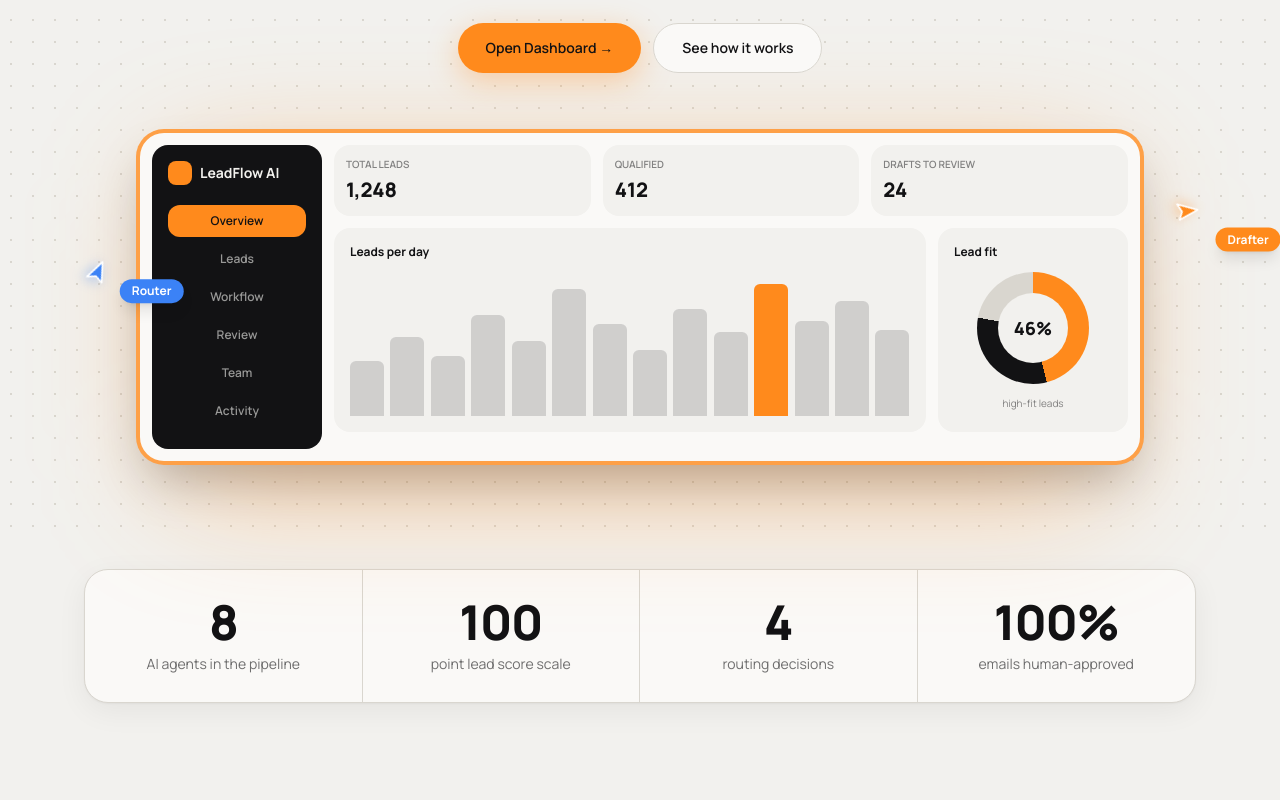
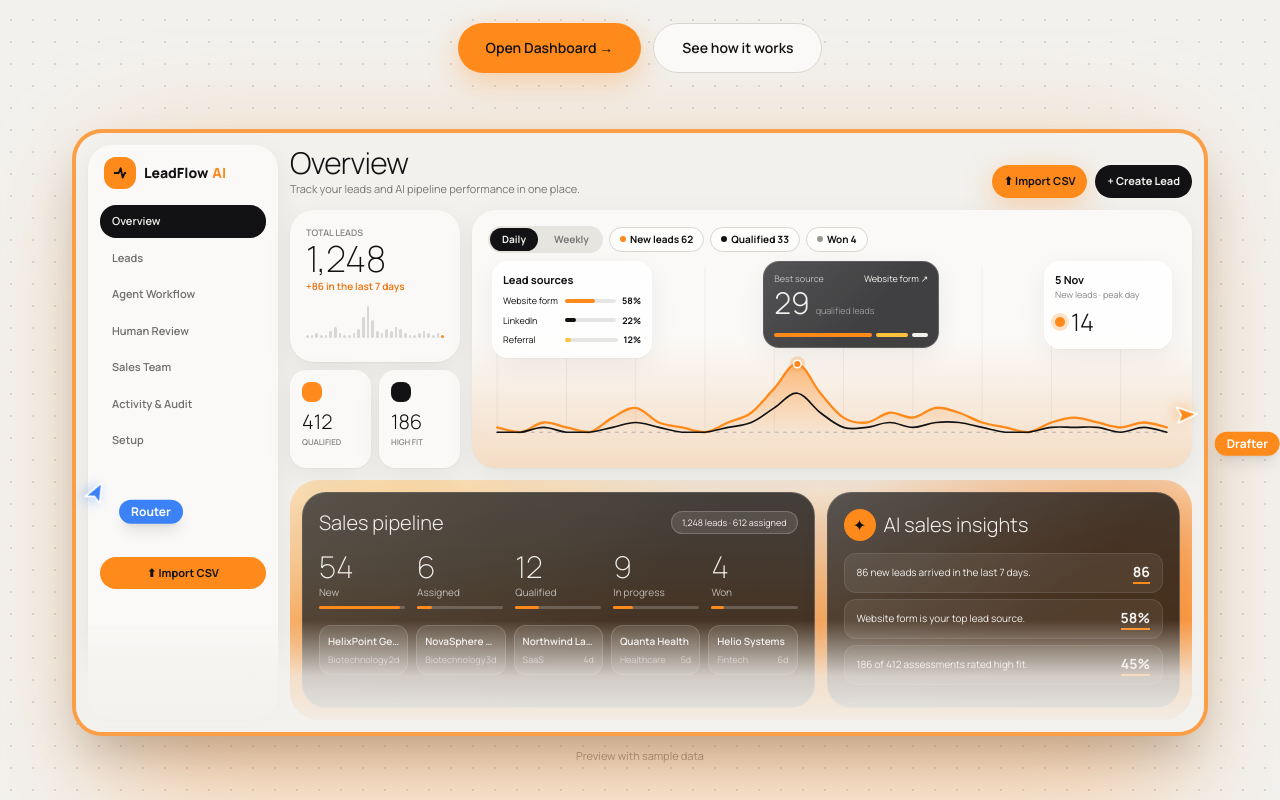
Before and after one commit to Sara-Batool5/LeadFlow-AI-vercel, a Next.js app: page / in a window 1280 px wide. Shown: the part 540-1340 px from the top of the page. Built offline with nearby package versions, Linux system fonts and the light colour scheme.

Commit message:
new update

```diff
--- a/components/HeroPreview.tsx
+++ b/components/HeroPreview.tsx
@@ -1,54 +1,110 @@
 "use client";
-import { useRef } from "react";
+import { useMemo, useRef } from "react";
 
-const BARS = [38, 55, 42, 70, 52, 88, 64, 46, 74, 58, 92, 66, 80, 60];
+// A scaled-down replica of the real dashboard Overview (sample data), cropped at the bottom.
+const N = [1, 0, 2, 1, 0, 3, 5, 2, 1, 0, 2, 4, 9, 14, 8, 3, 2, 4, 3, 5, 4, 2, 1, 0, 2, 3, 2, 1, 2, 1];
+const Q = [0, 0, 1, 0, 0, 1, 2, 1, 0, 0, 1, 2, 5, 8, 4, 1, 1, 2, 1, 2, 2, 1, 0, 0, 1, 1, 1, 0, 1, 0];
+const W = 900, H = 250, P = 12, BASE = H - 26;
 
-// A stylised product preview that tilts toward the cursor.
+function smooth(pts: [number, number][]) {
+  let d = `M${pts[0][0]},${pts[0][1]}`;
+  for (let i = 0; i < pts.length - 1; i++) {
+    const p0 = pts[i - 1] || pts[i], p1 = pts[i], p2 = pts[i + 1], p3 = pts[i + 2] || p2, t = 0.18;
+    d += ` C${p1[0] + (p2[0] - p0[0]) * t},${Math.min(BASE, p1[1] + (p2[1] - p0[1]) * t)} ${p2[0] - (p3[0] - p1[0]) * t},${Math.min(BASE, p2[1] - (p3[1] - p1[1]) * t)} ${p2[0]},${p2[1]}`;
+  }
+  return d;
+}
+
+const NAV = ["Overview", "Leads", "Agent Workflow", "Human Review", "Sales Team", "Activity & Audit", "Setup"];
+const STAGES = [["54", "New"], ["6", "Assigned"], ["12", "Qualified"], ["9", "In progress"], ["4", "Won"]];
+const LATEST = [["HelixPoint Genomics", "Biotechnology", "2d"], ["NovaSphere Research", "Biotechnology", "3d"], ["Northwind Labs", "SaaS", "4d"], ["Quanta Health", "Healthcare", "5d"], ["Helio Systems", "Fintech", "6d"]];
+
 export default function HeroPreview() {
   const ref = useRef<HTMLDivElement>(null);
+  const { nLine, qLine, area, peak } = useMemo(() => {
+    const x = (i: number) => P + (i * (W - 2 * P)) / (N.length - 1), y = (v: number) => BASE - (v / 32) * (BASE - 20);
+    const n = N.map((v, i) => [x(i), y(v)] as [number, number]), q = Q.map((v, i) => [x(i), y(v)] as [number, number]);
+    const nl = smooth(n);
+    return { nLine: nl, qLine: smooth(q), area: `${nl} L${x(N.length - 1)},${BASE} L${x(0)},${BASE} Z`, peak: n[13] };
+  }, []);
+
   const move = (e: React.PointerEvent) => {
     const el = ref.current!, r = el.getBoundingClientRect();
     const x = (e.clientX - r.left) / r.width - 0.5, y = (e.clientY - r.top) / r.height - 0.5;
-    el.style.transform = `perspective(1200px) rotateY(${x * 6}deg) rotateX(${-y * 5}deg)`;
+    el.style.transform = `perspective(1400px) rotateY(${x * 5}deg) rotateX(${-y * 4}deg)`;
   };
-  const reset = () => { if (ref.current) ref.current.style.transform = "perspective(1200px)"; };
+  const reset = () => { if (ref.current) ref.current.style.transform = "perspective(1400px)"; };
+
   return (
-    <div className="relative mx-auto mt-14 max-w-5xl px-2" onPointerMove={move} onPointerLeave={reset}>
+    <div className="relative mx-auto mt-14 max-w-6xl px-2" onPointerMove={move} onPointerLeave={reset}>
       <div className="absolute inset-x-10 -bottom-6 top-10 rounded-[40px] bg-tangerine/40 blur-3xl" />
-      <div ref={ref} className="relative rounded-[28px] border-4 border-tangerine/80 bg-paper p-3 shadow-2xl transition-transform duration-200 ease-out">
-        <div className="grid gap-3 md:grid-cols-[170px_1fr]">
-          <div className="hidden rounded-2xl bg-onyx p-4 text-chalk md:block">
-            <div className="mb-5 flex items-center gap-2 text-sm font-bold"><span className="h-6 w-6 rounded-lg bg-tangerine" />LeadFlow AI</div>
-            {["Overview", "Leads", "Workflow", "Review", "Team", "Activity"].map((n, i) => (
-              <div key={n} className={`mb-1.5 rounded-xl px-3 py-2 text-xs font-semibold ${i === 0 ? "bg-tangerine text-onyx" : "text-chalk/60"}`}>{n}</div>
-            ))}
-          </div>
-          <div className="space-y-3 text-left">
-            <div className="grid grid-cols-3 gap-3">
-              {[["Total leads", "1,248"], ["Qualified", "412"], ["Drafts to review", "24"]].map(([k, v]) => (
-                <div key={k} className="rounded-2xl bg-chalk p-3"><div className="text-[10px] font-semibold uppercase text-onyx/50">{k}</div><div className="mt-1 text-xl font-extrabold">{v}</div></div>
-              ))}
+      <div ref={ref} className="relative max-h-[560px] overflow-hidden rounded-[30px] border-4 border-tangerine/80 bg-chalk p-3 text-left shadow-2xl transition-transform duration-200 ease-out md:max-h-[640px]">
+        <div className="grid gap-3 md:grid-cols-[190px_1fr]">
+          {/* sidebar */}
+          <aside className="hidden flex-col rounded-3xl bg-paper p-3 shadow-soft md:flex">
+            <div className="mb-4 flex items-center gap-2 px-1 text-sm font-extrabold"><span className="grid h-8 w-8 place-items-center rounded-xl bg-tangerine"><svg width="16" height="16" viewBox="0 0 24 24" fill="none" stroke="#121214" strokeWidth="2.8" strokeLinecap="round" strokeLinejoin="round"><path d="M4 12h6l3-7 3 14 3-7h1" /></svg></span>LeadFlow <span className="-ml-1 text-tangerine">AI</span></div>
+            {NAV.map((n, i) => <div key={n} className={`mb-1 rounded-2xl px-3 py-2 text-[11px] font-semibold ${i === 0 ? "bg-onyx text-chalk" : "text-onyx/60"}`}>{n}</div>)}
+            <div className="mt-24 rounded-full bg-tangerine py-2 text-center text-[11px] font-bold">⬆ Import CSV</div>
+          </aside>
+
+          <div className="min-w-0 space-y-3">
+            <div className="flex items-end justify-between gap-3">
+              <div><div className="text-3xl font-light tracking-tight">Overview</div><div className="text-[11px] text-onyx/55">Track your leads and AI pipeline performance in one place.</div></div>
+              <div className="flex gap-2 text-[11px] font-bold"><span className="rounded-full bg-tangerine px-3 py-2 shadow-glow">⬆ Import CSV</span><span className="rounded-full bg-onyx px-3 py-2 text-chalk">+ Create Lead</span></div>
             </div>
-            <div className="grid gap-3 md:grid-cols-[1fr_190px]">
-              <div className="rounded-2xl bg-chalk p-4">
-                <div className="mb-3 text-xs font-bold">Leads per day</div>
-                <div className="flex h-36 items-end gap-1.5">
-                  {BARS.map((b, i) => (
-                    <div key={i} className="group relative flex-1 origin-bottom rounded-t-md bg-onyx/15 transition-colors hover:bg-tangerine" style={{ height: `${b}%`, animation: `grow .8s ${i * 50}ms both cubic-bezier(.2,.7,.2,1)`, background: i === 10 ? "#FF8A1C" : undefined }} />
-                  ))}
+
+            <div className="grid gap-3 lg:grid-cols-[170px_1fr]">
+              <div className="hidden grid-cols-2 gap-2 lg:grid lg:grid-cols-1">
+                <div className="rounded-3xl bg-paper p-4 shadow-soft"><div className="text-[9px] font-semibold uppercase text-onyx/50">Total leads</div><div className="text-4xl font-extralight">1,248</div><div className="text-[10px] font-semibold text-tangerine-dark">+86 in the last 7 days</div>
+                  <div className="mt-3 flex h-8 items-end gap-[2px]">{N.map((v, i) => <span key={i} className="flex-1 rounded-sm bg-onyx/15" style={{ height: `${Math.max(10, (v / 14) * 100)}%`, background: i === 29 ? "#FF8A1C" : undefined }} />)}</div></div>
+                <div className="grid grid-cols-2 gap-2">{[["412", "Qualified"], ["186", "High fit"]].map(([v, k], i) => <div key={k} className="rounded-2xl bg-paper p-3 shadow-soft"><div className={`mb-1.5 h-5 w-5 rounded-lg ${i ? "bg-onyx" : "bg-tangerine"}`} /><div className="text-xl font-light">{v}</div><div className="text-[8px] font-semibold uppercase text-onyx/50">{k}</div></div>)}</div>
+              </div>
+
+              <div className="relative overflow-hidden rounded-3xl bg-gradient-to-b from-paper via-paper to-tangerine/20 p-4 shadow-soft">
+                <div className="mb-2 flex flex-wrap items-center gap-1.5 text-[10px] font-bold">
+                  <span className="flex gap-1 rounded-full bg-chalk-2 p-0.5"><span className="rounded-full bg-onyx px-3 py-1 text-chalk">Daily</span><span className="px-3 py-1 text-onyx/50">Weekly</span></span>
+                  {[["#FF8A1C", "New leads", "62"], ["#121214", "Qualified", "33"], ["#9A978F", "Won", "4"]].map(([c, l, v]) => <span key={l} className="inline-flex items-center gap-1 rounded-full border border-chalk-3 bg-white/70 px-2.5 py-1"><span className="h-1.5 w-1.5 rounded-full" style={{ background: c }} />{l} {v}</span>)}
+                </div>
+                <div className="relative">
+                  <svg viewBox={`0 0 ${W} ${H}`} className="w-full">
+                    <defs><linearGradient id="hp" x1="0" x2="0" y1="0" y2="1"><stop offset="0" stopColor="#FF8A1C" stopOpacity=".55" /><stop offset="1" stopColor="#FF8A1C" stopOpacity="0" /></linearGradient></defs>
+                    {[0, 3, 6, 9, 12, 15, 18, 21, 24, 27].map((i) => <line key={i} x1={P + (i * (W - 2 * P)) / 29} x2={P + (i * (W - 2 * P)) / 29} y1="8" y2={BASE} stroke="#121214" strokeOpacity=".07" />)}
+                    <line x1={P} x2={W - P} y1={BASE} y2={BASE} stroke="#121214" strokeOpacity=".35" strokeDasharray="5 6" />
+                    <path d={area} fill="url(#hp)" /><path d={nLine} fill="none" stroke="#FF8A1C" strokeWidth="3" strokeLinecap="round" /><path d={qLine} fill="none" stroke="#121214" strokeWidth="2.2" strokeLinecap="round" />
+                    <circle cx={peak[0]} cy={peak[1]} r="10" fill="#FF8A1C" fillOpacity=".25" /><circle cx={peak[0]} cy={peak[1]} r="5" fill="#FF8A1C" stroke="#fff" strokeWidth="2" />
+                  </svg>
+                  <div className="absolute left-1 top-0 hidden w-40 rounded-2xl border border-white/70 bg-white/80 p-2.5 text-[9px] shadow-soft backdrop-blur md:block">
+                    <b className="text-[11px]">Lead sources</b>
+                    {[["Website form", 58, "#FF8A1C"], ["LinkedIn", 22, "#121214"], ["Referral", 12, "#FFC23D"]].map(([k, p, c]) => <div key={k as string} className="mt-1.5 flex items-center gap-1.5"><span className="w-14 truncate">{k}</span><span className="h-1 flex-1 rounded-full bg-onyx/10"><span className="block h-1 rounded-full" style={{ width: `${p}%`, background: c as string }} /></span><b>{p}%</b></div>)}
+                  </div>
+                  <div className="absolute left-[40%] top-0 hidden w-44 rounded-2xl border border-white/15 p-2.5 text-[9px] text-chalk shadow-soft backdrop-blur md:block" style={{ background: "linear-gradient(135deg,rgba(255,255,255,.1),transparent 60%),rgba(18,18,20,.8)" }}>
+                    <div className="flex justify-between text-chalk/70"><span>Best source</span><span className="text-chalk">Website form ↗</span></div><div className="text-3xl font-light">29 <span className="text-[9px] text-chalk/60">qualified leads</span></div>
+                    <div className="mt-1 flex h-1 gap-1"><span className="flex-[6] rounded-full bg-tangerine" /><span className="flex-[2] rounded-full bg-[#FFC23D]" /><span className="flex-1 rounded-full bg-chalk" /></div>
+                  </div>
+                  <div className="absolute right-1 top-0 hidden w-32 rounded-2xl border border-white/70 bg-white/80 p-2.5 text-[9px] shadow-soft backdrop-blur md:block"><b className="text-[11px]">5 Nov</b><div className="text-onyx/50">New leads · peak day</div><div className="mt-1 flex items-center gap-1.5 text-2xl font-light"><span className="h-2.5 w-2.5 rounded-full bg-tangerine ring-4 ring-tangerine/25" />14</div></div>
                 </div>
               </div>
-              <div className="rounded-2xl bg-chalk p-4">
-                <div className="mb-3 text-xs font-bold">Lead fit</div>
-                <div className="mx-auto grid h-28 w-28 place-items-center rounded-full" style={{ background: "conic-gradient(#FF8A1C 0 46%, #121214 46% 78%, #D9D6CF 78% 100%)" }}>
-                  <div className="grid h-[70px] w-[70px] place-items-center rounded-full bg-chalk text-lg font-extrabold">46%</div>
+            </div>
+
+            {/* glass zone (cropped) */}
+            <div className="rounded-[28px] p-3" style={{ background: "radial-gradient(420px 220px at 12% 8%, rgba(255,214,150,.75), transparent 70%), radial-gradient(420px 260px at 92% 38%, rgba(255,120,10,.55), transparent 70%), linear-gradient(180deg, rgba(255,138,28,.10), rgba(255,138,28,.6) 50%, #FF8A1C)" }}>
+              <div className="grid gap-3 lg:grid-cols-[1.45fr_1fr]">
+                <div className="rounded-3xl border border-white/15 p-4 text-chalk shadow-soft backdrop-blur-xl" style={{ background: "linear-gradient(135deg,rgba(255,255,255,.1),transparent 60%),rgba(18,18,20,.78)" }}>
+                  <div className="mb-3 flex items-center justify-between"><span className="text-xl font-light">Sales pipeline</span><span className="rounded-full border border-white/20 bg-white/10 px-2.5 py-1 text-[9px]">1,248 leads · 612 assigned</span></div>
+                  <div className="grid grid-cols-5 gap-3">{STAGES.map(([n, l]) => <div key={l}><div className="text-3xl font-extralight">{n}</div><div className="text-[10px] text-chalk/70">{l}</div><div className="mt-1.5 h-[3px] rounded-full bg-white/20"><div className="h-[3px] rounded-full bg-tangerine" style={{ width: `${Math.min(100, Number(n) * 1.6 + 8)}%` }} /></div></div>)}</div>
+                  <div className="mt-4 grid grid-cols-5 gap-2">{LATEST.map(([c, i, a]) => <div key={c} className="rounded-xl border border-white/15 bg-white/10 p-2"><div className="truncate text-[10px] font-semibold">{c}</div><div className="mt-1 flex justify-between text-[9px] text-chalk/60"><span>{i}</span><span>{a}</span></div></div>)}</div>
                 </div>
-                <div className="mt-3 text-center text-[10px] text-onyx/50">high-fit leads</div>
+                <div className="hidden rounded-3xl border border-white/15 p-4 text-chalk shadow-soft backdrop-blur-xl lg:block" style={{ background: "linear-gradient(135deg,rgba(255,255,255,.1),transparent 60%),rgba(18,18,20,.78)" }}>
+                  <div className="mb-3 flex items-center gap-2"><span className="grid h-8 w-8 place-items-center rounded-full bg-tangerine text-onyx">✦</span><span className="text-xl font-light">AI sales insights</span></div>
+                  {["86 new leads arrived in the last 7 days.", "Website form is your top lead source.", "186 of 412 assessments rated high fit."].map((t, i) => <div key={t} className="mb-1.5 flex items-center justify-between gap-2 rounded-xl border border-white/10 bg-white/[.07] px-3 py-2 text-[10px]"><span>{t}</span><b className="border-b-2 border-tangerine text-sm">{["86", "58%", "45%"][i]}</b></div>)}
+                </div>
               </div>
             </div>
           </div>
         </div>
+        <div className="pointer-events-none absolute inset-x-0 bottom-0 h-28 bg-gradient-to-t from-chalk via-chalk/80 to-transparent" />
       </div>
+      <p className="mt-3 text-center text-[11px] text-onyx/40">Preview with sample data</p>
     </div>
   );
 }
--- a/components/Shell.tsx
+++ b/components/Shell.tsx
@@ -1,7 +1,7 @@
 "use client";
 import Link from "next/link";
 import { usePathname } from "next/navigation";
-import { createContext, useCallback, useContext, useState } from "react";
+import { createContext, useCallback, useContext, useEffect, useState } from "react";
 import { Logo } from "./ui";
 import CsvImport from "./CsvImport";
 import LeadForm from "./LeadForm";
@@ -29,8 +29,10 @@ export default function Shell({ children }: { children: React.ReactNode }) {
   const [imp, setImp] = useState(false);
   const [version, setVersion] = useState(0);
   const bump = useCallback(() => setVersion((v) => v + 1), []);
+  const [me, setMe] = useState<{ name: string; demo: boolean } | null>(null);
+  useEffect(() => { fetch("/api/me").then((r) => (r.ok ? r.json() : null)).then(setMe).catch(() => {}); }, []);
 
-  async function signOut() { await fetch("/api/login", { method: "DELETE" }); window.location.href = "/login"; }
+  async function signOut(to = "/login") { await fetch("/api/login", { method: "DELETE" }); window.location.href = to; }
 
   return (
     <ShellCtx.Provider value={{ openLead: setLead, openCreate: () => setCreate(true), openImport: () => setImp(true), version, bump }}>
@@ -49,10 +51,19 @@ export default function Shell({ children }: { children: React.ReactNode }) {
           </nav>
           <div className="mt-2 hidden space-y-2 border-t border-chalk-2 pt-4 lg:block">
             <button onClick={() => setImp(true)} className="btn-accent w-full">⬆ Import CSV</button>
-            <button onClick={signOut} className="btn-ghost w-full">Sign out</button>
+            {me && <div className="flex items-center gap-2.5 rounded-2xl bg-chalk-2 px-3 py-2"><span className="grid h-8 w-8 shrink-0 place-items-center rounded-full bg-onyx text-xs font-bold text-chalk">{me.name.split(" ").map((x) => x[0]).slice(0, 2).join("").toUpperCase()}</span><div className="min-w-0"><div className="truncate text-sm font-semibold">{me.name}</div><div className="text-[11px] text-onyx/50">{me.demo ? "Demo workspace" : "Signed in"}</div></div></div>}
+            <button onClick={() => signOut()} className="btn-ghost w-full">Sign out</button>
           </div>
         </aside>
-        <main className="min-w-0 flex-1 animate-fadeUp lg:px-2 lg:py-4">{children}</main>
+        <main className="min-w-0 flex-1 animate-fadeUp lg:px-2 lg:py-4">
+          {me?.demo && (
+            <div className="mb-4 flex flex-wrap items-center justify-between gap-3 rounded-2xl border border-tangerine/40 bg-tangerine-soft px-4 py-3 text-sm">
+              <span><b>You&apos;re in the demo workspace.</b> Sample data is shared and resets every few hours. AI actions are limited.</span>
+              <button className="btn-dark btn-sm" onClick={() => signOut("/login?mode=signup")}>Create your own account</button>
+            </div>
+          )}
+          {children}
+        </main>
       </div>
       <CsvImport open={imp} onClose={() => setImp(false)} onDone={bump} />
       <LeadForm open={create} onClose={() => setCreate(false)} onDone={bump} onOpenLead={setLead} />
```
